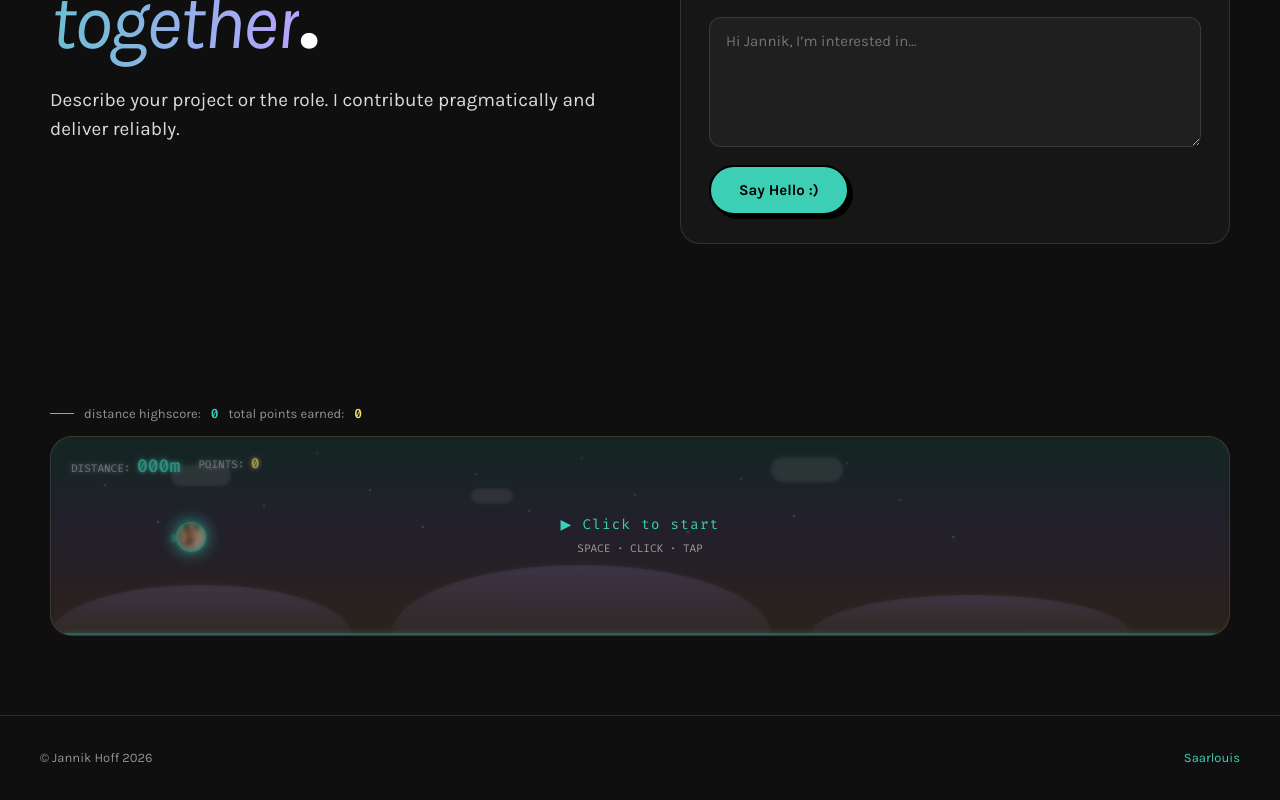
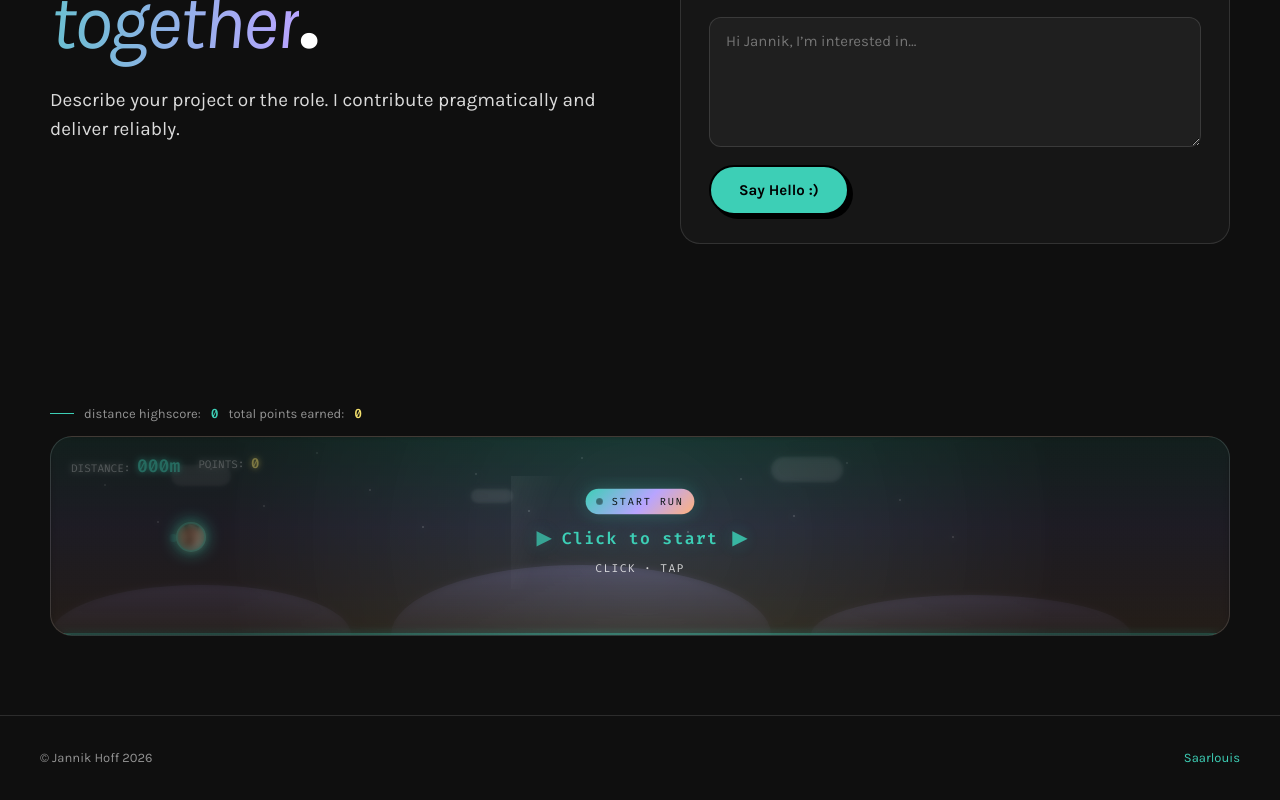
Before and after one commit to MonkeyDHoffy/Portfolio-Playground, a React (Vite) app: page / in a window 1280 px wide. Shown: the part 5488-6288 px from the top of the page. Built offline with nearby package versions, Linux system fonts and the light colour scheme.

Commit message:
Improve runner start prompt and contact form UX

```diff
--- a/src/components/sections/Contact.tsx
+++ b/src/components/sections/Contact.tsx
@@ -1,4 +1,4 @@
-import { useEffect, useState, type ChangeEvent, type FormEvent } from 'react';
+import { useCallback, useEffect, useRef, useState, type ChangeEvent, type FormEvent } from 'react';
 import { useLang } from '../../i18n/LanguageContext';
 import { SectionLabel } from '../ui/SectionLabel';
 
@@ -11,9 +11,17 @@ const DIM   = 'rgba(255,255,255,0.6)';
 type ToastType = 'success' | 'error';
 type Toast = { id: number; type: ToastType; message: string };
 type FormState = { name: string; email: string; message: string; company: string };
+type FormErrors = { name?: string; email?: string; message?: string };
+type RunnerSendHighscoreEventDetail = {
+  message: string;
+  speedMs?: number;
+  focusField?: boolean;
+  scrollToContact?: boolean;
+};
 
 const TOAST_DURATION = 4600;
 const API_ENDPOINT = 'https://api.hoffja.de/api/send-mail';
+const EMAIL_RE = /^[^\s@]+@[^\s@]+\.[^\s@]+$/;
 const emptyForm = (): FormState => ({ name: '', email: '', message: '', company: '' });
 
 async function submit(payload: Omit<FormState, 'company'> & { company: '' }) {
@@ -29,8 +37,19 @@ async function submit(payload: Omit<FormState, 'company'> & { company: '' }) {
 export function Contact() {
   const { t } = useLang();
   const [form, setForm] = useState<FormState>(emptyForm);
+  const [errors, setErrors] = useState<FormErrors>({});
   const [sending, setSending] = useState(false);
   const [toast, setToast] = useState<Toast | null>(null);
+  const typingIntervalRef = useRef<number | null>(null);
+  const typingActiveRef = useRef(false);
+
+  const stopTypingAnimation = useCallback(() => {
+    if (typingIntervalRef.current !== null) {
+      window.clearInterval(typingIntervalRef.current);
+      typingIntervalRef.current = null;
+    }
+    typingActiveRef.current = false;
+  }, []);
 
   useEffect(() => {
     if (!toast) return;
@@ -43,8 +62,63 @@ export function Contact() {
 
   const onChange = (e: ChangeEvent<HTMLInputElement | HTMLTextAreaElement>) => {
     const { name, value } = e.target;
+    if (name === 'message' && typingActiveRef.current) {
+      stopTypingAnimation();
+    }
     setForm((prev) => ({ ...prev, [name]: value }));
+
+    if (name === 'name' || name === 'email' || name === 'message') {
+      setErrors((prev) => {
+        if (name === 'email') {
+          if (!value.trim()) return { ...prev, email: undefined };
+          return EMAIL_RE.test(value.trim()) ? { ...prev, email: undefined } : prev;
+        }
+        return { ...prev, [name]: undefined };
+      });
+    }
   };
+
+  useEffect(() => {
+    const onSendHighscore = (event: Event) => {
+      const customEvent = event as CustomEvent<RunnerSendHighscoreEventDetail>;
+      const detail = customEvent.detail;
+      if (!detail?.message) return;
+
+      stopTypingAnimation();
+      setForm((prev) => ({ ...prev, message: '' }));
+
+      if (detail.scrollToContact) {
+        document.getElementById('contact')?.scrollIntoView({ behavior: 'smooth', block: 'start' });
+      }
+
+      const fullText = detail.message;
+      const speedMs = detail.speedMs ?? 30;
+      let i = 0;
+      typingActiveRef.current = true;
+
+      typingIntervalRef.current = window.setInterval(() => {
+        i += 1;
+        const next = fullText.slice(0, i);
+        setForm((prev) => ({ ...prev, message: next }));
+
+        if (i >= fullText.length) {
+          stopTypingAnimation();
+          if (detail.focusField) {
+            const textarea = document.querySelector<HTMLTextAreaElement>('textarea[name="message"]');
+            textarea?.focus();
+            const len = textarea?.value.length ?? 0;
+            textarea?.setSelectionRange(len, len);
+          }
+        }
+      }, speedMs);
+    };
+
+    window.addEventListener('runner:send-highscore', onSendHighscore as EventListener);
+    return () => {
+      window.removeEventListener('runner:send-highscore', onSendHighscore as EventListener);
+      stopTypingAnimation();
+    };
+  }, [stopTypingAnimation]);
 
   const onSubmit = async (e: FormEvent<HTMLFormElement>) => {
     e.preventDefault();
@@ -63,11 +137,20 @@ export function Contact() {
       company: '' as const,
     };
 
-    if (!payload.name || !payload.email || !payload.message) {
+    const nextErrors: FormErrors = {};
+    if (!payload.name) nextErrors.name = 'required';
+    if (!payload.email) nextErrors.email = 'required';
+    else if (!EMAIL_RE.test(payload.email)) nextErrors.email = 'invalid email';
+    if (!payload.message) nextErrors.message = 'required';
+
+    if (Object.keys(nextErrors).length > 0) {
+      setErrors(nextErrors);
       showToast('error', t('contact.form.error'));
       setSending(false);
       return;
     }
+
+    setErrors({});
 
     try {
       await submit(payload);
@@ -121,19 +204,19 @@ export function Contact() {
               style={{ position: 'absolute', left: -9999, width: 1, height: 1, opacity: 0, pointerEvents: 'none' }}
             />
             <Field
-              placeholder={t('contact.form.namePh')}
+              placeholder={errors.name ?? t('contact.form.namePh')}
               name="name" type="text" value={form.name}
-              onChange={onChange} autoComplete="name" required
+              onChange={onChange} autoComplete="name" required hasError={Boolean(errors.name)}
             />
             <Field
-              placeholder={t('contact.form.emailPh')}
+              placeholder={errors.email ?? t('contact.form.emailPh')}
               name="email" type="email" value={form.email}
-              onChange={onChange} autoComplete="email" required
+              onChange={onChange} autoComplete="email" required hasError={Boolean(errors.email)}
             />
             <Field
-              placeholder={t('contact.form.messagePh')}
+              placeholder={errors.message ?? t('contact.form.messagePh')}
               name="message" value={form.message}
-              onChange={onChange} textarea rows={5} required
+              onChange={onChange} textarea rows={5} required hasError={Boolean(errors.message)} spellCheck={false}
             />
             <button
               type="submit" disabled={sending}
@@ -201,7 +284,7 @@ export function Contact() {
 }
 
 function Field({
-  placeholder, name, type = 'text', value, onChange, required, autoComplete, textarea, rows,
+  placeholder, name, type = 'text', value, onChange, required, autoComplete, textarea, rows, hasError, spellCheck,
 }: {
   placeholder: string;
   name: string;
@@ -212,11 +295,13 @@ function Field({
   autoComplete?: string;
   textarea?: boolean;
   rows?: number;
+  hasError?: boolean;
+  spellCheck?: boolean;
 }) {
   const base: React.CSSProperties = {
     width: '100%',
-    background: 'rgba(255,255,255,0.04)',
-    border: `1px solid ${LINE}`,
+    background: hasError ? 'rgba(239,68,68,0.08)' : 'rgba(255,255,255,0.04)',
+    border: `1px solid ${hasError ? '#ef4444' : LINE}`,
     borderRadius: 12,
     padding: '14px 16px',
     fontSize: 15,
@@ -227,14 +312,14 @@ function Field({
     resize: 'vertical' as const,
   };
   const common = {
-    name, value, onChange, placeholder, required,
+    name, value, onChange, placeholder, required, spellCheck,
     onFocus: (e: React.FocusEvent<HTMLInputElement | HTMLTextAreaElement>) => {
       e.currentTarget.style.borderColor = TEAL;
       e.currentTarget.style.background = 'rgba(61,207,182,0.06)';
     },
     onBlur: (e: React.FocusEvent<HTMLInputElement | HTMLTextAreaElement>) => {
-      e.currentTarget.style.borderColor = LINE;
-      e.currentTarget.style.background = 'rgba(255,255,255,0.04)';
+      e.currentTarget.style.borderColor = hasError ? '#ef4444' : LINE;
+      e.currentTarget.style.background = hasError ? 'rgba(239,68,68,0.08)' : 'rgba(255,255,255,0.04)';
     },
   };
   return textarea
--- a/src/components/sections/Runner.tsx
+++ b/src/components/sections/Runner.tsx
@@ -28,7 +28,7 @@ const TOTAL_POINTS_KEY = 'portfolio.runner.totalPointsEarned';
 const DISTANCE_HIGHSCORE_KEY = 'portfolio.runner.distanceHighscore';
 
 export function Runner() {
-  const { t } = useLang();
+  const { t, lang } = useLang();
   const [score, setScore] = useState(0);
   const [totalPointsEarned, setTotalPointsEarned] = useState(() => {
     if (typeof window === 'undefined') return 0;
@@ -59,7 +59,6 @@ export function Runner() {
   const birdYRef = useRef(WORLD_H * 0.5);
   const lastRef = useRef(0);
   const runningRef = useRef(false);
-  const statusRef = useRef<'ready' | 'running' | 'gameover'>('ready');
   const scoreRef = useRef(0);
   const pointsCaughtRef = useRef(0);
   const distRef = useRef(0);
@@ -73,7 +72,6 @@ export function Runner() {
   }), []);
 
   runningRef.current = status === 'running';
-  statusRef.current = status;
   scoreRef.current = score;
   pointsCaughtRef.current = pointsCaught;
   birdYRef.current = birdY;
@@ -121,24 +119,25 @@ export function Runner() {
   }, []);
 
   useEffect(() => {
-    const onKey = (e: KeyboardEvent) => {
-      if (e.code !== 'Space') return;
-      if (statusRef.current === 'ready' || statusRef.current === 'gameover') {
-        start();
-        e.preventDefault();
-        return;
-      }
-      flap();
-      e.preventDefault();
-    };
-    window.addEventListener('keydown', onKey);
-    return () => window.removeEventListener('keydown', onKey);
-  }, [flap, start]);
-
-  useEffect(() => {
     if (status !== 'gameover' || sessionCommittedRef.current) return;
     sessionCommittedRef.current = true;
     const sessionDistance = Math.floor(distRef.current / 10);
+    const isNewHighscore = sessionDistance > distanceHighscore;
+
+    if (isNewHighscore) {
+      const message = lang === 'de'
+        ? `Hallo Jannik, ich habe gerade einen Highscore von ${sessionDistance} erreicht. Gerne würde ich auch deine Skills noch besser kennenlernen und gemeinsam etwas entwickeln ;)`
+        : `Hi Jannik, I just explored your portfolio and reached a highscore of ${sessionDistance}. I'd love to get to know your skills even better and build something together ;)`;
+
+      window.dispatchEvent(new CustomEvent('runner:send-highscore', {
+        detail: {
+          message,
+          speedMs: 30,
+          focusField: true,
+          scrollToContact: true,
+        },
+      }));
+    }
 
     setTotalPointsEarned((prev) => {
       const next = prev + pointsCaughtRef.current;
@@ -155,7 +154,7 @@ export function Runner() {
       }
       return next;
     });
-  }, [status]);
+  }, [status, distanceHighscore, lang]);
 
   useEffect(() => {
     if (status !== 'running') return;
@@ -327,10 +326,11 @@ export function Runner() {
   ]);
 
   const handlePress = () => {
-    if (status === 'ready' || status === 'gameover') {
+    if (status === 'ready') {
       start();
       return;
     }
+    if (status === 'gameover') return;
     flap();
   };
 
@@ -340,9 +340,38 @@ export function Runner() {
     rgba(255,178,122,0.10) 100%)`;
   const liveTotalPoints = totalPointsEarned + (sessionCommittedRef.current ? 0 : pointsCaught);
   const liveDistanceHighscore = Math.max(distanceHighscore, score);
+  const readyAccentGradient = `linear-gradient(135deg, ${TEAL}, ${LILAC} 55%, ${PEACH})`;
 
   return (
     <section style={{ padding: '40px 40px 80px', position: 'relative', zIndex: 1 }}>
+      <style>{`
+        @keyframes runner-ready-bob {
+          0%, 100% { transform: translateY(0) scale(1); }
+          50% { transform: translateY(-5px) scale(1.04); }
+        }
+
+        @keyframes runner-ready-glow {
+          0%, 100% { box-shadow: 0 0 0 0 rgba(61, 207, 182, 0.18), 0 18px 40px rgba(0, 0, 0, 0.22); }
+          50% { box-shadow: 0 0 0 12px rgba(61, 207, 182, 0.04), 0 24px 56px rgba(61, 207, 182, 0.18); }
+        }
+
+        @keyframes runner-ready-arrow {
+          0%, 100% { transform: translateX(0); opacity: 0.72; }
+          50% { transform: translateX(8px); opacity: 1; }
+        }
+
+        @keyframes runner-ready-sheen {
+          0% { transform: translateX(-140%) skewX(-18deg); opacity: 0; }
+          20% { opacity: 0.55; }
+          60% { opacity: 0.15; }
+          100% { transform: translateX(180%) skewX(-18deg); opacity: 0; }
+        }
+
+        @keyframes runner-ready-spark {
+          0%, 100% { transform: scale(0.92); opacity: 0.45; }
+          50% { transform: scale(1.12); opacity: 1; }
+        }
+      `}</style>
       <div style={{ maxWidth: 1180, margin: '0 auto' }}>
         <div style={{ fontSize: 13, color: DIM, marginBottom: 12, display: 'flex', alignItems: 'center', gap: 10 }}>
           <span style={{ width: 24, height: 1, background: TEAL }} />
@@ -516,15 +545,79 @@ export function Runner() {
             <div style={{
               position: 'absolute', inset: 0, display: 'flex',
               alignItems: 'center', justifyContent: 'center',
-              background: 'rgba(15,15,15,0.35)', backdropFilter: 'blur(2px)',
+              background: 'radial-gradient(circle at center, rgba(61,207,182,0.08), rgba(15,15,15,0.52) 70%)', backdropFilter: 'blur(3px)',
             }}>
-              <div style={{ textAlign: 'center' }}>
+              <div style={{
+                position: 'relative',
+                minWidth: 250,
+                padding: '10px 20px',
+                textAlign: 'center',
+                overflow: 'hidden',
+                animation: 'runner-ready-bob 2.1s ease-in-out infinite',
+              }}>
+                <div aria-hidden style={{
+                  position: 'absolute',
+                  inset: '-20% auto -20% -35%',
+                  width: '45%',
+                  background: 'linear-gradient(90deg, transparent, rgba(255,255,255,0.22), transparent)',
+                  animation: 'runner-ready-sheen 2.8s ease-in-out infinite',
+                }} />
                 <div style={{
-                  fontFamily: 'var(--ff-mono)', fontSize: 14, color: TEAL, letterSpacing: '0.1em',
-                  marginBottom: 6,
-                }}>▶ {t('runner.ready')}</div>
-                <div style={{ fontSize: 11, color: DIM, fontFamily: 'var(--ff-mono)' }}>
-                  SPACE · CLICK · TAP
+                  display: 'inline-flex',
+                  alignItems: 'center',
+                  gap: 8,
+                  padding: '5px 10px',
+                  marginBottom: 10,
+                  borderRadius: 999,
+                  fontFamily: 'var(--ff-mono)',
+                  fontSize: 10,
+                  letterSpacing: '0.18em',
+                  color: '#08110f',
+                  background: readyAccentGradient,
+                  boxShadow: `0 0 18px ${TEAL}44`,
+                }}>
+                  <span aria-hidden style={{
+                    width: 7,
+                    height: 7,
+                    borderRadius: '50%',
+                    background: '#08110f',
+                    animation: 'runner-ready-spark 1s ease-in-out infinite',
+                  }} />
+                  START RUN
+                </div>
+                <div style={{
+                  display: 'flex',
+                  alignItems: 'center',
+                  justifyContent: 'center',
+                  gap: 10,
+                  marginBottom: 8,
+                  fontFamily: 'var(--ff-mono)',
+                  fontSize: 16,
+                  fontWeight: 700,
+                  color: TEAL,
+                  letterSpacing: '0.08em',
+                  textShadow: `0 0 18px ${TEAL}55`,
+                }}>
+                  <span aria-hidden style={{
+                    display: 'inline-block',
+                    fontSize: 18,
+                    animation: 'runner-ready-arrow 1s ease-in-out infinite',
+                  }}>▶</span>
+                  <span>{t('runner.ready')}</span>
+                  <span aria-hidden style={{
+                    display: 'inline-block',
+                    fontSize: 18,
+                    animation: 'runner-ready-arrow 1s ease-in-out infinite',
+                    animationDelay: '0.16s',
+                  }}>▶</span>
+                </div>
+                <div style={{
+                  fontSize: 11,
+                  color: 'rgba(255,255,255,0.78)',
+                  fontFamily: 'var(--ff-mono)',
+                  letterSpacing: '0.12em',
+                }}>
+                  CLICK · TAP
                 </div>
               </div>
             </div>
@@ -543,15 +636,19 @@ export function Runner() {
                 }}>{t('runner.gameOver')}</div>
                 <div style={{ fontSize: 24, fontWeight: 800, marginBottom: 4 }}>{score}m</div>
                 <div style={{ fontSize: 12, color: DIM, marginBottom: 12 }}>
-                  SPACE · CLICK · TAP
+                  CLICK · TAP
                 </div>
-                <div style={{
-                  display: 'inline-block',
-                  padding: '8px 16px', borderRadius: 999,
-                  background: TEAL, color: '#000',
-                  border: '2px solid #000', boxShadow: '3px 3px 0 #000',
-                  fontSize: 13, fontWeight: 700,
-                }}>{t('runner.restart')} ↵</div>
+                <button
+                  type="button"
+                  onPointerDown={(e) => e.stopPropagation()}
+                  onClick={() => start()}
+                  style={{
+                    padding: '8px 16px', borderRadius: 999,
+                    background: TEAL, color: '#000',
+                    border: '2px solid #000', boxShadow: '3px 3px 0 #000',
+                    fontSize: 13, fontWeight: 700, cursor: 'pointer',
+                  }}
+                >{t('runner.restart')} ↵</button>
               </div>
             </div>
           )}
```
